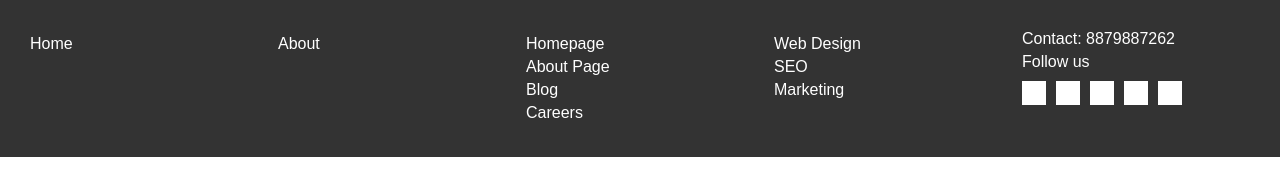
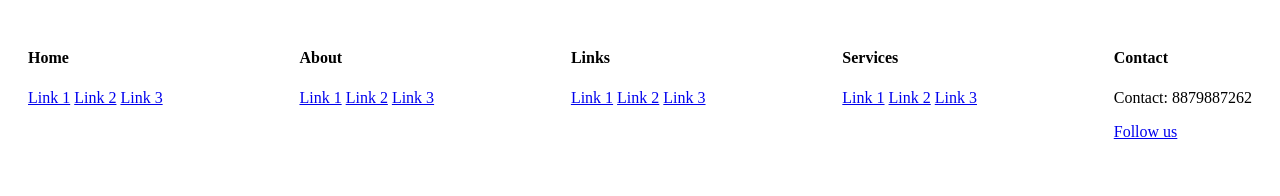
Before and after one commit to acciojob/footer-SangmalaSuryavanshi, a website: page main.html in a window 1280 px wide. Drawn offline with Linux system fonts and the light colour scheme.

Commit message:
created a submission

```diff
--- a/main.html
+++ b/main.html
@@ -10,23 +10,31 @@
   <footer>
     <div class="footer-container">
       <div class="section" id="home">
-        <a href="/">Home</a>
+        <h4>Home</h4>
+        <a href="#">Link 1</a>
+        <a href="#">Link 2</a>
+        <a href="#">Link 3</a>
       </div>
       <div class="section" id="about">
-        <a href="/about">About</a>
+        <h4>About</h4>
+        <a href="#">Link 1</a>
+        <a href="#">Link 2</a>
+        <a href="#">Link 3</a>
       </div>
       <div class="section" id="links">
-        <a href="/">Homepage</a>
-        <a href="/about">About Page</a>
-        <a href="/blog">Blog</a>
-        <a href="/careers">Careers</a>
+        <h4>Links</h4>
+        <a href="#">Link 1</a>
+        <a href="#">Link 2</a>
+        <a href="#">Link 3</a>
       </div>
       <div class="section" id="services">
-        <a href="/services/web-design">Web Design</a>
-        <a href="/services/seo">SEO</a>
-        <a href="/services/marketing">Marketing</a>
+        <h4>Services</h4>
+        <a href="#">Link 1</a>
+        <a href="#">Link 2</a>
+        <a href="#">Link 3</a>
       </div>
       <div class="section" id="contact">
+        <h4>Contact</h4>
         <p>Contact: 8879887262</p>
         <a href="https://www.socialmedia.com/company" class="social-media-link">Follow us</a>
         <div class="media-icons">
--- a/styles.css
+++ b/styles.css
@@ -1,88 +1,22 @@
 /* Basic reset */
-* {
-  margin: 0;
-  padding: 0;
-  box-sizing: border-box;
-}
-
-body {
-  font-family: Arial, sans-serif;
-}
-
-footer {
-  background-color: #333;
-  color: #fff;
-  padding: 20px;
-}
-
 .footer-container {
   display: flex;
+  flex-direction: row;
+  justify-content: space-between;
   flex-wrap: wrap;
-  justify-content: space-around;
 }
 
 .section {
-  flex: 1;
-  margin: 10px;
-}
-
-.section a {
-  color: #fff;
-  text-decoration: none;
-  display: block;
-  margin: 5px 0;
-}
-
-.section a:hover {
-  text-decoration: underline;
-}
-
-.social-media-link {
-  display: block;
-  margin: 10px 0;
-  color: #fff;
+  margin: 20px;
 }
 
 .media-icons {
   display: flex;
-  gap: 10px;
+  flex-direction: row;
 }
 
-.media-icon {
-  width: 24px;
-  height: 24px;
-  background-size: cover;
-  display: block;
-  background-color: #fff; /* Placeholder color */
-}
-
-#facebook {
-  background-image: url('path/to/facebook-icon.png');
-}
-
-#twitter {
-  background-image: url('path/to/twitter-icon.png');
-}
-
-#instagram {
-  background-image: url('path/to/instagram-icon.png');
-}
-
-#linkedin {
-  background-image: url('path/to/linkedin-icon.png');
-}
-
-#youtube {
-  background-image: url('path/to/youtube-icon.png');
-}
-
-@media (max-width: 768px) {
+@media screen and (max-width: 600px) {
   .footer-container {
     flex-direction: column;
-    align-items: center;
-  }
-
-  .section {
-    text-align: center;
   }
 }
```
